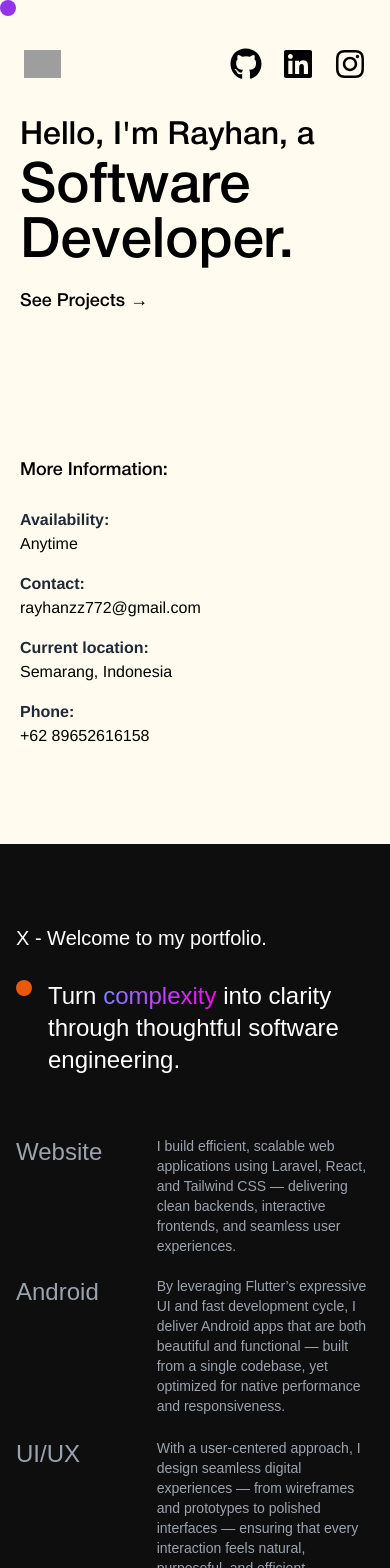
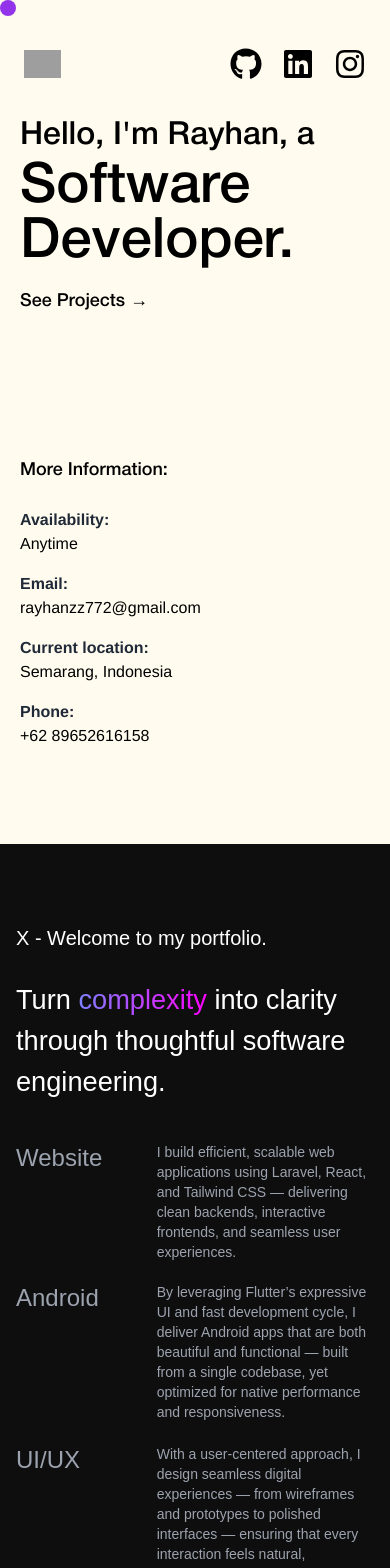
Before and after one commit to rayhanzz772/portfolio-fullstack, a React (Vite) app: page / in a window 390 px wide. Shown: the top 1568 px of the page. Built offline with nearby package versions, Linux system fonts and the light colour scheme; grey boxes are pictures that could not be loaded; a web font is replaced by a local one.

Commit message:
update bagian Gallery

```diff
--- a/src/index.css
+++ b/src/index.css
@@ -3,8 +3,8 @@
 @tailwind utilities;
 
 ::selection {
-  color: rgb(230, 230, 230);
-  background: black;
+  color: rgb(255, 255, 255);
+  background: rgb(155, 24, 255);
 }
 
 /* Mori */
--- a/src/pages/Gallery.jsx
+++ b/src/pages/Gallery.jsx
@@ -43,10 +43,10 @@ const Gallery = () => {
           </div>
 
          <div className="flex w-full h-full pt-5 gap-4 items-start">
-          <div className="flex-shrink-0">
+          <div className="flex-shrink-0 hidden sm:block">
             <div className="bg-orange-600 w-4 h-4 rounded-full"></div>
           </div>
-          <TextReveal className="text-2xl md:text-4xl xl:text-8xl text-left">
+          <TextReveal className="text-[1.7rem] md:text-4xl xl:text-8xl text-left">
             <h1 className="font-mori">
               Turn <span className="animated-text">complexity</span> into clarity through thoughtful software engineering.
             </h1>
@@ -54,7 +54,7 @@ const Gallery = () => {
         </div>
 
 
-          <div className="my-10">
+          <div className="my-5 sm:my-10">
             {/* Website Dev */}
             <div className="group font-mori flex w-full h-full pt-5 justify-start gap-8 transition-colors duration-300">
               <div className="w-2/6 text-2xl md:text-3xl lg:text-4xl">
--- a/src/pages/Hero.jsx
+++ b/src/pages/Hero.jsx
@@ -103,7 +103,7 @@ function Hero() {
             </div>
 
             <div>
-              <p className="text-gray-800 font-semibold">Contact:</p>
+              <p className="text-gray-800 font-semibold">Email:</p>
               <p>rayhanzz772@gmail.com</p>
             </div>
 
```
